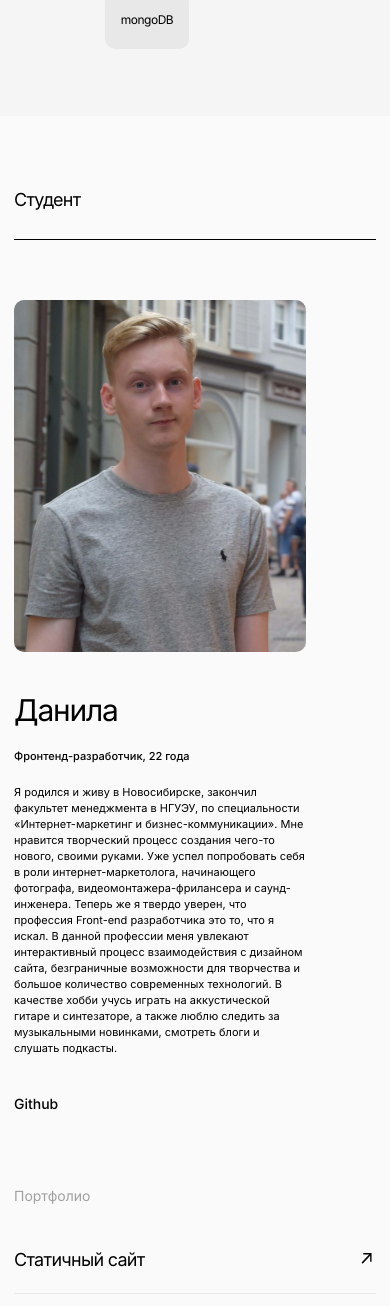
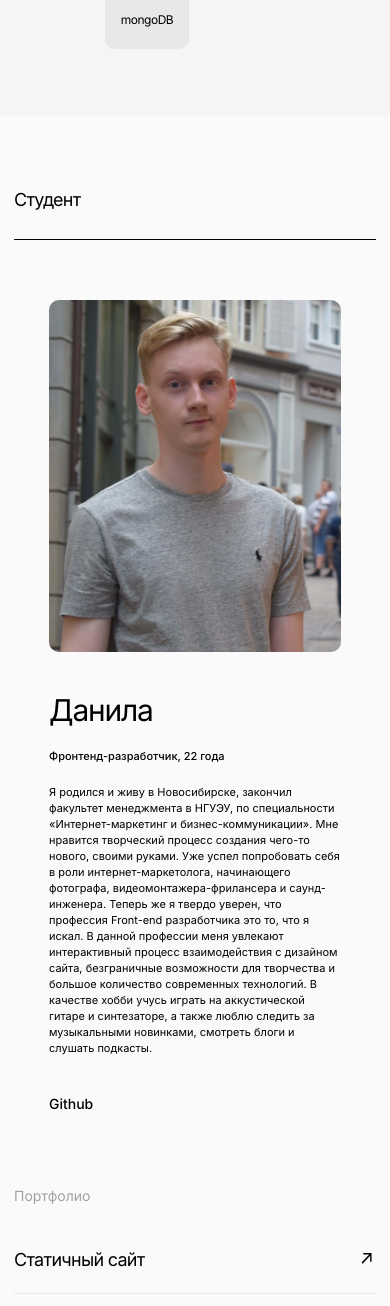
Before and after one commit to ShnaiderDanila/movies-explorer-frontend, a React (Create React App) app: page / in a window 390 px wide. Shown: the part 1833-3139 px from the top of the page. Built offline with nearby package versions, Linux system fonts and the light colour scheme.

Commit message:
fix: Change media query breakpoints from (max-width:768px) to (max-width:875px) and from (max-width: 425px) to (max-width:685px) in ./src/components/Main/AboutMe/AboutMe.css

```diff
--- a/src/components/Main/AboutMe/AboutMe.css
+++ b/src/components/Main/AboutMe/AboutMe.css
@@ -58,7 +58,7 @@
   }
 }
 
-@media screen and (max-width: 768px) {
+@media screen and (max-width: 875px) {
   .about-me {
     padding: 90px 50px;
   }
@@ -86,7 +86,7 @@
   }
 }
 
-@media screen and (max-width: 425px) {
+@media screen and (max-width: 685px) {
   .about-me {
     padding: 73px 14px;
   }
@@ -98,6 +98,7 @@
   }
 
   .about-me__container {
+    margin: 0 auto;
     max-width: 292px;
   }
 
@@ -107,6 +108,7 @@
   }
 
   .about-me__photo {
+    margin: 0 auto;
     max-width: 292px;
     min-height: 352px;
   }
```
